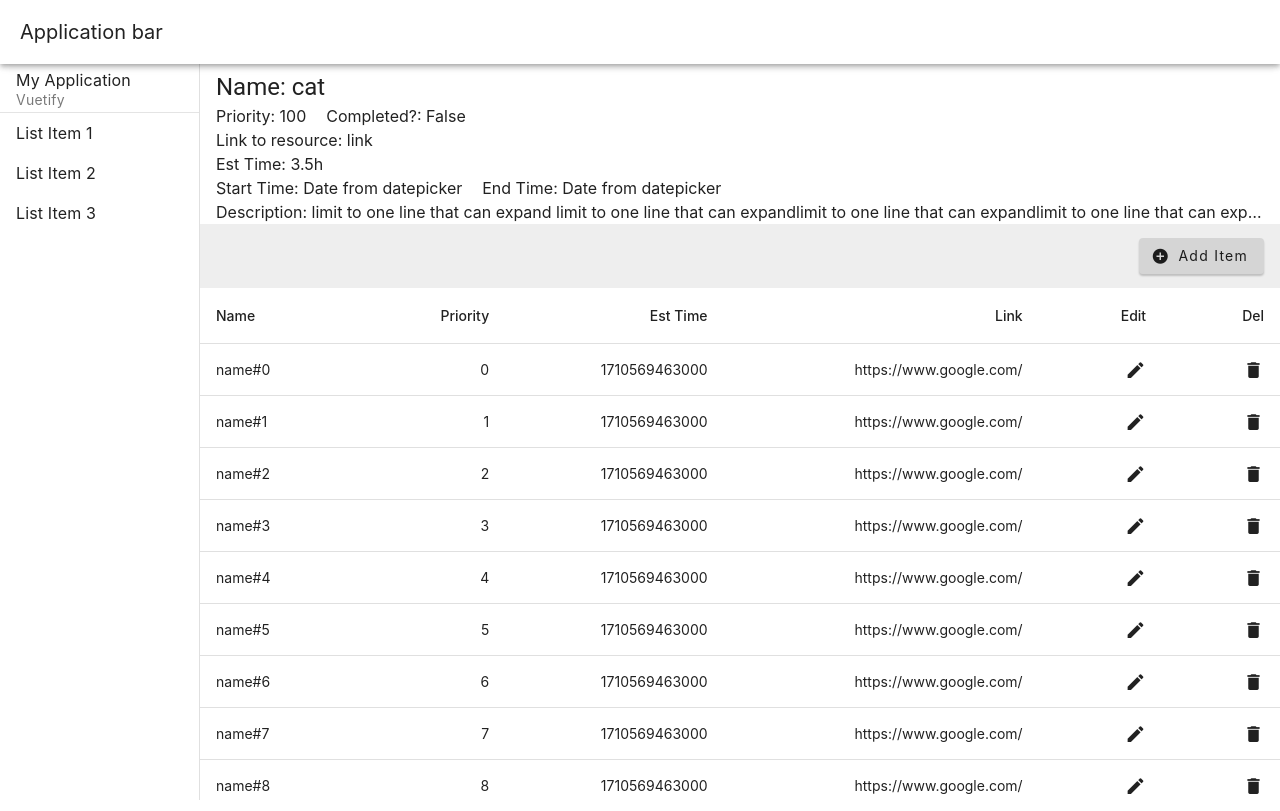
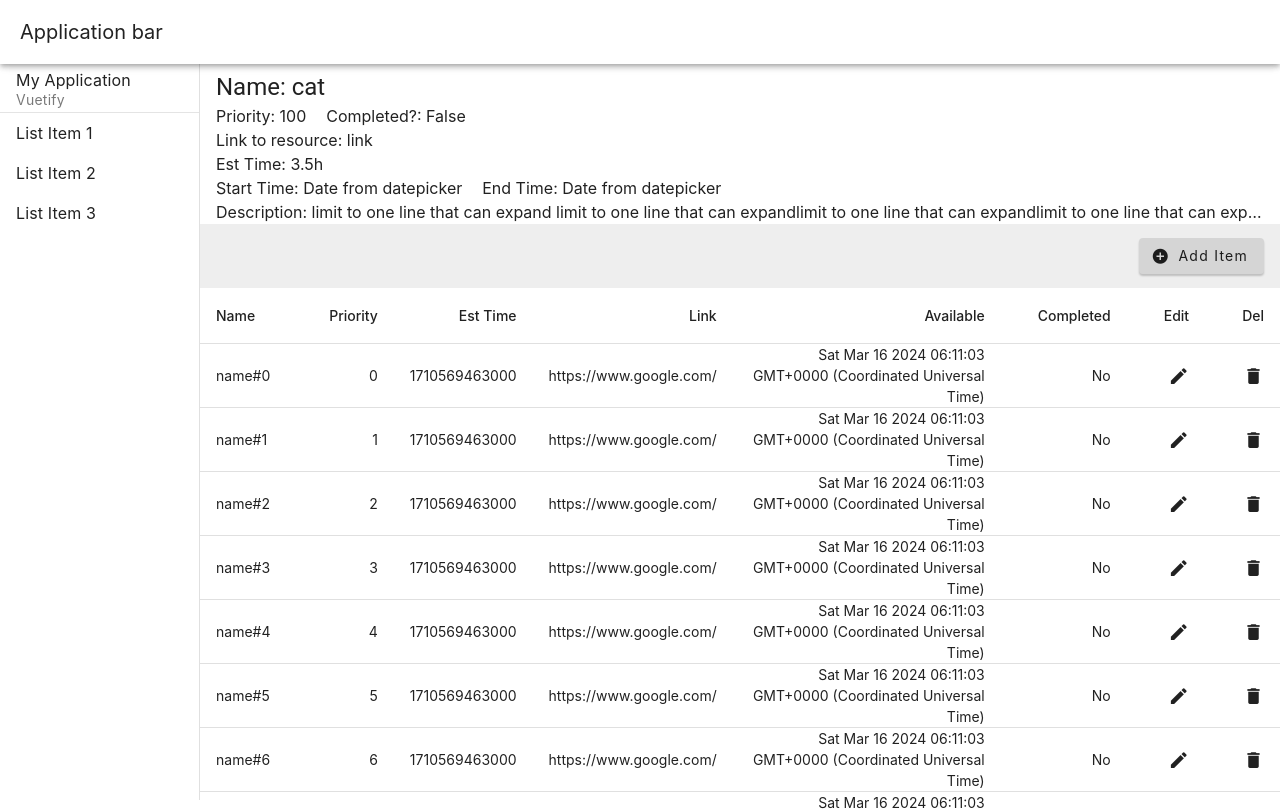
Before and after one commit to kcharris/TreeDB, a Vue app in the folder PersonalDB/: page / in a window 1280 px wide. Shown: the top 811 px of the page. Built offline with nearby package versions, Linux system fonts and the light colour scheme.

Commit message:
Update Mainlist to include more columns

```diff
--- a/PersonalDB/src/components/MainList.vue
+++ b/PersonalDB/src/components/MainList.vue
@@ -37,6 +37,8 @@ import { VDataTableVirtual, VBtn } from "vuetify/components";
                     priority: 0,
                     estTime: Date.now(),
                     link: "https://www.google.com/",
+                    availability: Date(0),
+                    completed: "No",
                     edit: "e but",
                     del: "del but",
                 }
@@ -56,6 +58,8 @@ import { VDataTableVirtual, VBtn } from "vuetify/components";
             { title: 'Priority', align: 'end', key: 'priority' },
             { title: 'Est Time', align: 'end', key: 'estTime' },
             { title: 'Link', align: 'end', key: 'link' },
+            { title: 'Available', align: 'end', key: 'availability' },
+            { title: 'Completed', align: 'end', key:'completed'},
             { title: 'Edit', align: 'end', key: 'edit' },
             { title: "Del", align: "end", key: "del"},
     ])
```
